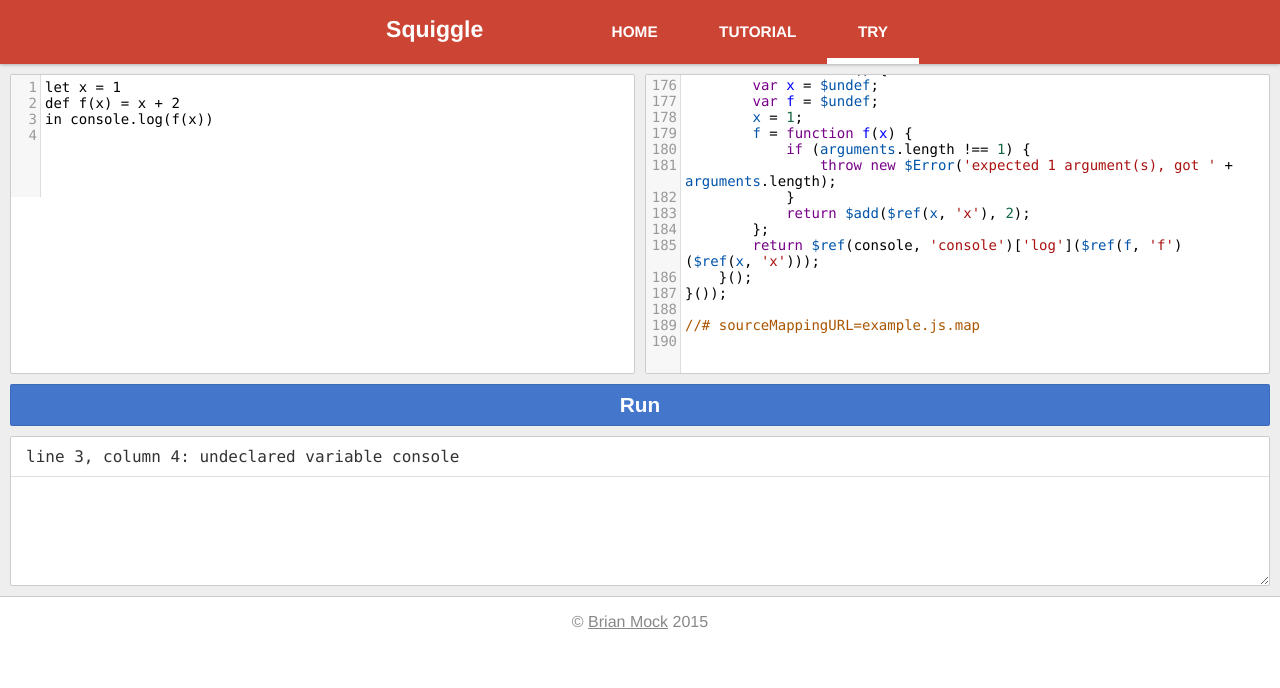
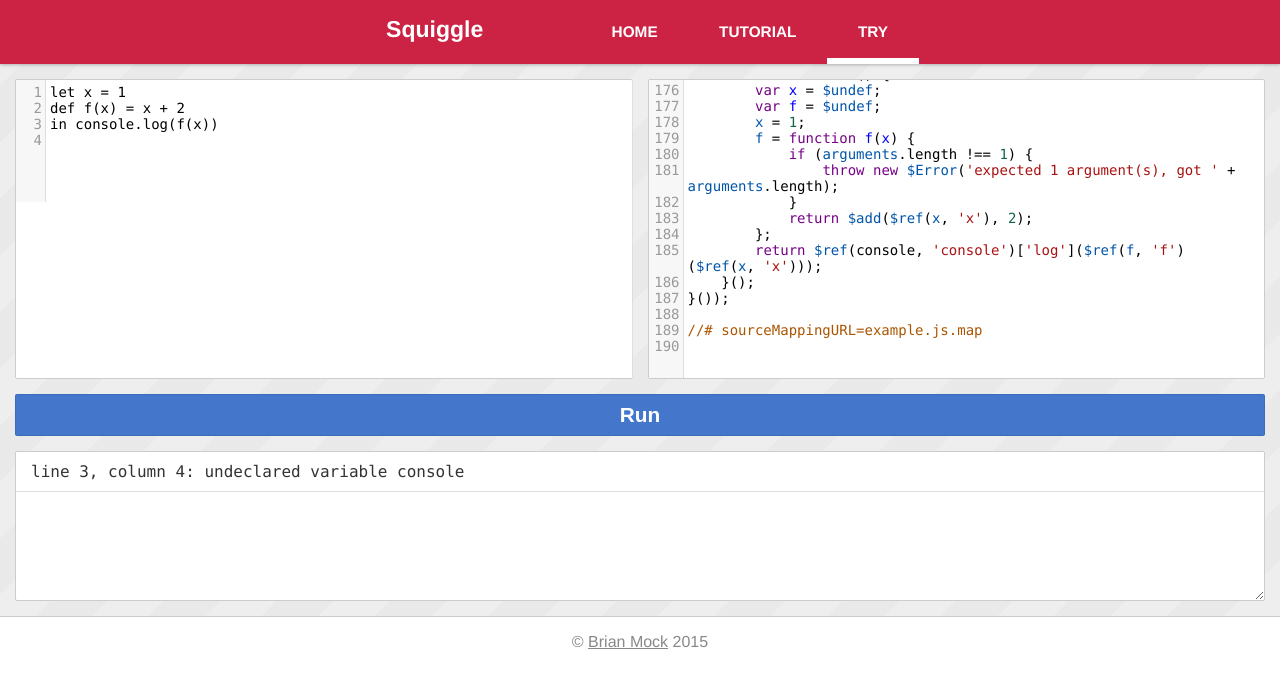
Before and after one commit to squiggle-lang/squiggle-lang.org, a Jekyll site: the page built from try/index.html, in a window 1280 px wide. Shown: the top 688 px of the page. Built offline with Jekyll 4.4.1, drawn with Linux system fonts in a browser that asks for light colours; nearby versions of some CDN libraries; library files that are not in the unit come from our copies.

Commit message:
New colors

```diff
--- a/_sass/mixins.scss
+++ b/_sass/mixins.scss
@@ -1,3 +1,15 @@
+@mixin diagonalStripes($color1, $color2, $size) {
+    background:
+        repeating-linear-gradient(
+            -45deg,
+            transparent,
+            transparent $size,
+            $color2 $size,
+            $color2 (2 * $size)
+        ),
+        $color1;
+}
+
 @mixin inlineColored {
     padding: 2px 8px;
     border-radius: 4px;
--- a/_sass/style.scss
+++ b/_sass/style.scss
@@ -3,7 +3,7 @@ $fg: #333;
 
 $narrowWidth: 600px;
 
-$red: #c43;
+$red: #c24;
 $orange: #e84;
 $green: #2a5;
 $blue: #47c;
@@ -11,7 +11,8 @@ $darkBlue: #08a;
 
 $primary: $red;
 $link: $darkBlue;
-$focus: $green;
+$code: $red;
+$focus: complement($primary);
 
 $fontNormal: Helvetica, sans-serif;
 $fontParagraph: $fontNormal;
@@ -216,8 +217,8 @@ body.narrow main {
 code {
     @include inlineColored;
 
-    $fg: $red;
-    $bg: rgba($red, 0.07);
+    $fg: $code;
+    $bg: rgba($fg, 0.04);
 
     color: $fg;
     background: $bg;
@@ -232,18 +233,15 @@ pre code {
 
     display: block;
     padding: 0.8em;
-    border-radius: 0;
+    border-radius: 4px;
 
     font-weight: normal;
     font-size: 1em;
     line-height: 1.2;
     overflow-x: scroll;
-    // white-space: pre;
 
     background: $bg;
     color: $fg;
-
-    border-radius: 4px;
 }
 
 @import "narrow";
--- a/_sass/workspace.scss
+++ b/_sass/workspace.scss
@@ -1,6 +1,8 @@
 .workspace {
+    @include diagonalStripes(#eee, rgba(black, 0.02), 40px);
+
     $border: 1px solid #ccc;
-    $gap: 10px;
+    $gap: 15px;
     $radius: 2px;
 
     display: flex;
@@ -8,7 +10,6 @@
     padding-right: $gap;
     padding-bottom: $gap;
     border-bottom: $border;
-    background: #eee;
 
     .CodeMirror {
         font-family: $fontCode;
```
